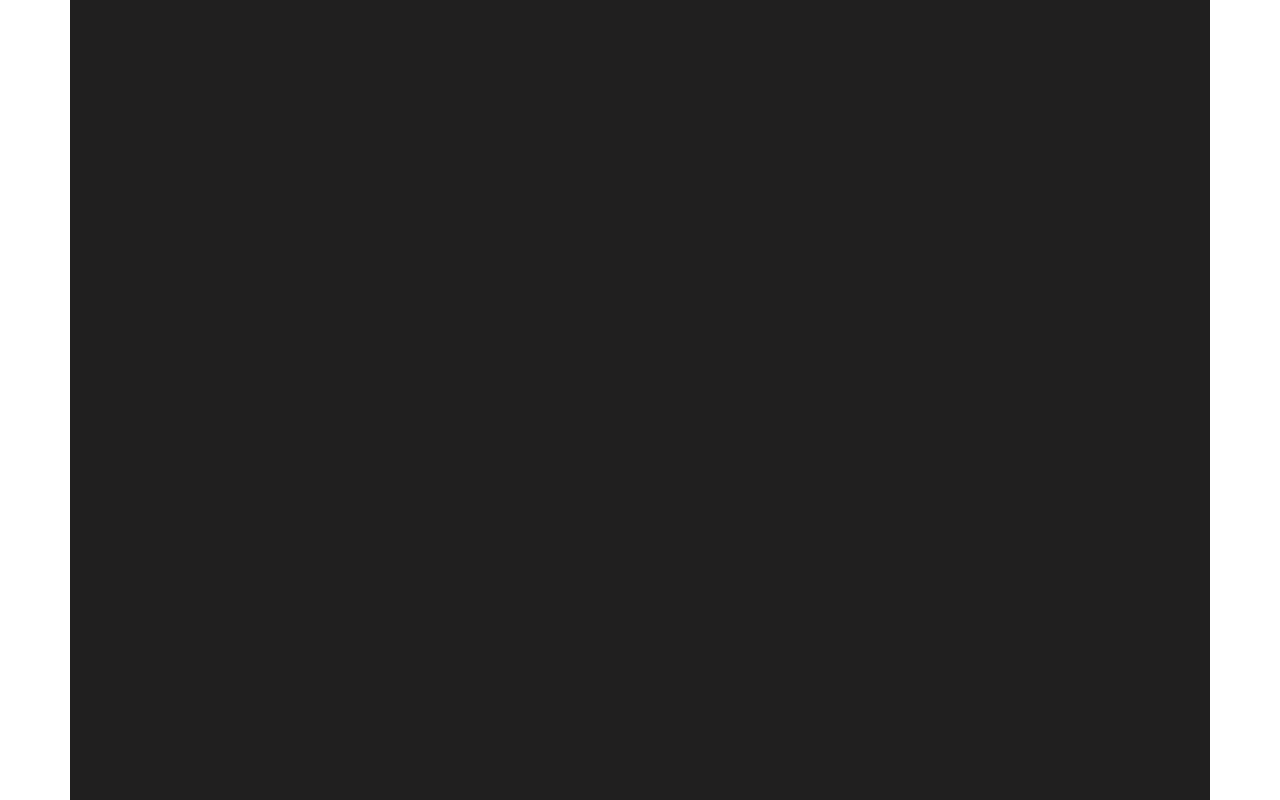
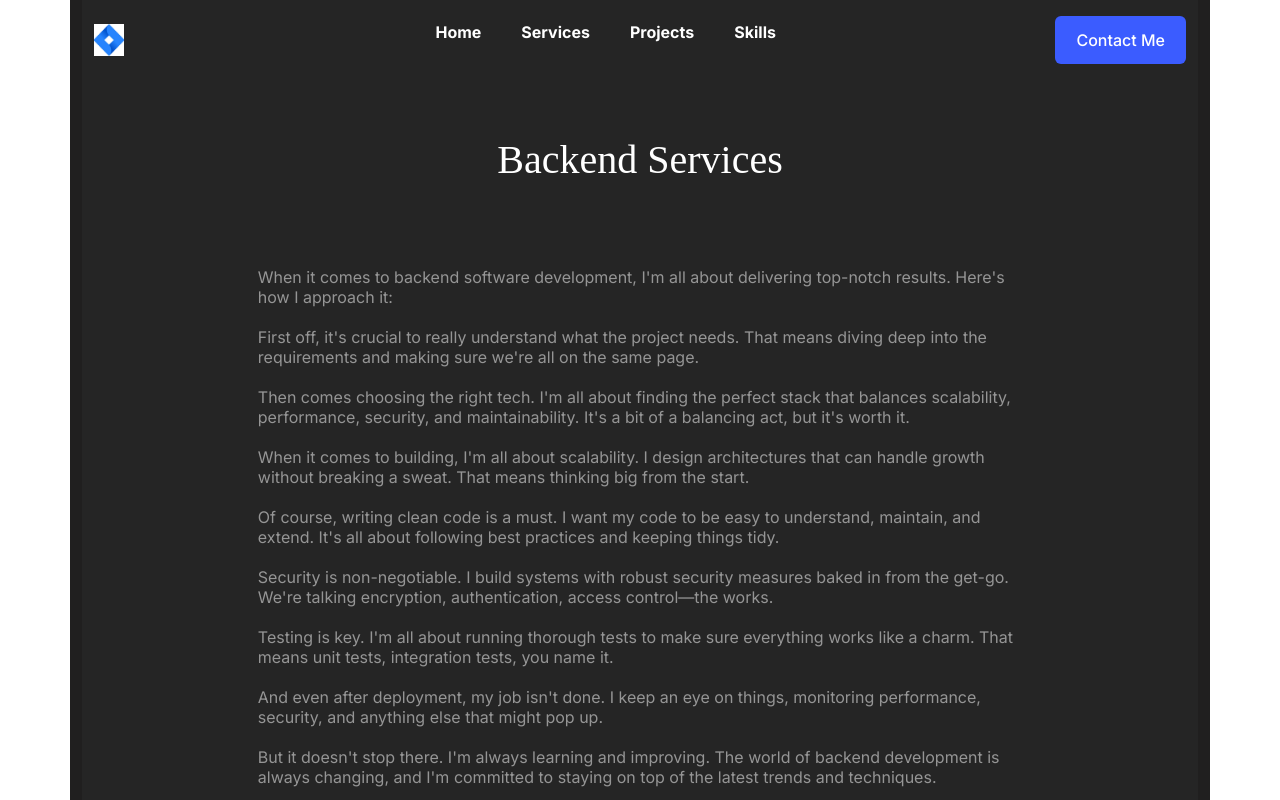
Before and after one commit to DEANKAGO/Portfolio, a React (Create React App) app: page /about/1 in a window 1280 px wide. Before the commit this address had no page. Shown: the top 800 px of the page. Built offline with nearby package versions, Linux system fonts and the light colour scheme; a web font is replaced by a local one.

Commit message:
linked webpages using scrollIntoView

```diff
--- a/src/App.js
+++ b/src/App.js
@@ -14,7 +14,7 @@ function App() {
       <Router>
         <Routes>
           <Route exact path='/' element={<Home />} />
-          <Route exact path='/about' element={<About />} />
+          <Route exact path='/about/:id' element={<About />} />
           <Route exact path='/services' element={<Services />} />
           <Route exact path='/skills' element={<Skills />} />
           <Route exact path='/projects' element={<Projects />} />
--- a/src/components/Footer/Footer.jsx
+++ b/src/components/Footer/Footer.jsx
@@ -2,9 +2,9 @@ import React from 'react';
 import './footer.css';
 import { Container, Row, Col } from 'react-bootstrap';
 
-export const Footer = () => {
+export const Footer = ({ elementRef }) => {
   return (
-    <footer className='footerContainer'>
+    <footer ref={elementRef} className='footerContainer'>
       <div className='footerItems'>
         <div className='footerRow'>
           <div className='footer'>
--- a/src/components/Navbar/Navbar.jsx
+++ b/src/components/Navbar/Navbar.jsx
@@ -1,9 +1,17 @@
-import React from 'react';
+import React, { useRef } from 'react';
 import './navbar.css';
 import Logo from '../../images/logo.jpg';
 import { Link } from 'react-router-dom';
 
-export const Navbar = () => {
+export const Navbar = ({ servicesRef, skillsRef, footerRef }) => {
+  const scrollToServices = () => {
+    servicesRef.current?.scrollIntoView({ behavior: 'smooth' });
+  };
+
+  const scrollToSkills = () => {
+    skillsRef.current?.scrollIntoView({ behavior: 'smooth' });
+  };
+
   return (
     <nav>
       <div className=''>
@@ -19,9 +27,7 @@ export const Navbar = () => {
             </Link>
           </li>
           <li>
-            <Link to='/services'>
-              <a>Services</a>
-            </Link>
+            <a onClick={scrollToServices}>Services</a>
           </li>
           <li>
             <Link to='/projects'>
@@ -29,7 +35,7 @@ export const Navbar = () => {
             </Link>
           </li>
           <li>
-            <a>Skills</a>
+            <a onClick={scrollToSkills}>Skills</a>
           </li>
         </ul>
       </div>
--- a/src/data/Data.js
+++ b/src/data/Data.js
@@ -40,7 +40,48 @@ export const myServices = [
     name: 'Backend Engineer',
     languages: ['Python', 'NodeJs', 'Typescript', 'Django', 'Flask'],
     Header: 'Backend Services',
-    desc: '',
+    desc: <p>
+    When it comes to backend software development, I'm all about
+    delivering top-notch results. Here's how I approach it:
+    <br />
+    <br />
+    First off, it's crucial to really understand what the project needs.
+    That means diving deep into the requirements and making sure we're
+    all on the same page.
+    <br />
+    <br /> Then comes choosing the right tech. I'm all about finding the
+    perfect stack that balances scalability, performance, security, and
+    maintainability. It's a bit of a balancing act, but it's worth it.
+    <br />
+    <br />
+    When it comes to building, I'm all about scalability. I design
+    architectures that can handle growth without breaking a sweat. That
+    means thinking big from the start.
+    <br />
+    <br /> Of course, writing clean code is a must. I want my code to be
+    easy to understand, maintain, and extend. It's all about following
+    best practices and keeping things tidy.
+    <br />
+    <br /> Security is non-negotiable. I build systems with robust
+    security measures baked in from the get-go. We're talking
+    encryption, authentication, access control—the works. <br />
+    <br />
+    Testing is key. I'm all about running thorough tests to make sure
+    everything works like a charm. That means unit tests, integration
+    tests, you name it.
+    <br />
+    <br /> And even after deployment, my job isn't done. I keep an eye
+    on things, monitoring performance, security, and anything else that
+    might pop up.
+    <br />
+    <br /> But it doesn't stop there. I'm always learning and improving.
+    The world of backend development is always changing, and I'm
+    committed to staying on top of the latest trends and techniques.
+    <br />
+    <br /> So yeah, that's how I do backend software development. It's
+    all about delivering solutions that are robust, scalable, secure,
+    and maintainable.
+  </p>,
   },
   {
     id: 2,
--- a/src/pages/About/About.jsx
+++ b/src/pages/About/About.jsx
@@ -4,59 +4,21 @@ import { Container } from 'react-bootstrap';
 import { Footer } from '../../components/Footer/Footer';
 import { Navbar } from '../../components/Navbar/Navbar';
 import { useParams } from 'react-router-dom';
+import { myServices } from '../../data/Data';
 
 export const About = () => {
+  const { id } = useParams();
+  const service = myServices.find((service) =>  service.id === Number(id));
 
   return (
     <Container className='aboutContainer'>
       <Navbar />
       <div className='mt-5'>
         <div className='aboutHeader mb-5 p-2'>
-          <h2 className=''>Backend Services</h2>
+          <h2 className=''>{service?.Header}</h2>
         </div>
         <div className='explain'>
-          <p>
-            When it comes to backend software development, I'm all about
-            delivering top-notch results. Here's how I approach it:
-            <br />
-            <br />
-            First off, it's crucial to really understand what the project needs.
-            That means diving deep into the requirements and making sure we're
-            all on the same page.
-            <br />
-            <br /> Then comes choosing the right tech. I'm all about finding the
-            perfect stack that balances scalability, performance, security, and
-            maintainability. It's a bit of a balancing act, but it's worth it.
-            <br />
-            <br />
-            When it comes to building, I'm all about scalability. I design
-            architectures that can handle growth without breaking a sweat. That
-            means thinking big from the start.
-            <br />
-            <br /> Of course, writing clean code is a must. I want my code to be
-            easy to understand, maintain, and extend. It's all about following
-            best practices and keeping things tidy.
-            <br />
-            <br /> Security is non-negotiable. I build systems with robust
-            security measures baked in from the get-go. We're talking
-            encryption, authentication, access control—the works. <br />
-            <br />
-            Testing is key. I'm all about running thorough tests to make sure
-            everything works like a charm. That means unit tests, integration
-            tests, you name it.
-            <br />
-            <br /> And even after deployment, my job isn't done. I keep an eye
-            on things, monitoring performance, security, and anything else that
-            might pop up.
-            <br />
-            <br /> But it doesn't stop there. I'm always learning and improving.
-            The world of backend development is always changing, and I'm
-            committed to staying on top of the latest trends and techniques.
-            <br />
-            <br /> So yeah, that's how I do backend software development. It's
-            all about delivering solutions that are robust, scalable, secure,
-            and maintainable.
-          </p>
+          {service?.desc}
         </div>
       </div>
       <div className='line m-5'>
--- a/src/pages/Home/Home.jsx
+++ b/src/pages/Home/Home.jsx
@@ -1,4 +1,4 @@
-import React, { useState } from 'react';
+import React, { useState, useRef } from 'react';
 import './home.css';
 import { Navbar } from '../../components/Navbar/Navbar';
 import bgImage from '../../images/portfolio.jpg';
@@ -11,10 +11,17 @@ export const Home = () => {
   const [show, setShow] = useState(false);
   const handleClose = () => setShow(false);
   const handleShow = () => setShow(true);
+  const skillsRef = useRef(null);
+  const servicesRef = useRef(null);
+  const footerRef = useRef(null);
 
   return (
     <div className='container'>
-      <Navbar />
+      <Navbar
+        skillsRef={skillsRef}
+        servicesRef={servicesRef}
+        footerRef={footerRef}
+      />
       <div className='content'>
         <div className='text'>
           <h1 className='intro'>
@@ -29,16 +36,16 @@ export const Home = () => {
             innovative solutions that meet and exceed client expectations.
           </p>
           <button className='btnContact' onClick={handleShow}>
-            Lets Engage
+            Let's Connect
           </button>
         </div>
         <div className='homeImage'>
           <img className='image' src={bgImage} alt='welcome' />
         </div>
       </div>
-      <Services />
-      <Skills />
-      <Footer />
+      <Services elementRef={servicesRef} />
+      <Skills elementRef={skillsRef} />
+      <Footer elementRef={footerRef} />
       <Modal
         show={show}
         onHide={handleClose}
--- a/src/pages/Services/Services.jsx
+++ b/src/pages/Services/Services.jsx
@@ -1,12 +1,12 @@
-import React from 'react';
+import React, { useRef } from 'react';
 import './services.css';
 import { Container, Row, Col, Card, Button, Image } from 'react-bootstrap';
 import { myServices } from '../../data/Data';
 import { Link } from 'react-router-dom';
 
-export const Services = () => {
+export const Services = ({ elementRef }) => {
   return (
-    <Container className='serviceContainer'>
+    <Container ref={elementRef} className='serviceContainer'>
       <div className=''>
         <div className='servicesHeader mb-5'>
           <h2 className=''>My Services</h2>
@@ -28,13 +28,13 @@ export const Services = () => {
                   <Card.Text>
                     <ul className='languages'>
                       {service.languages.map((language) => (
-                        <li>{language.service}</li>
+                        <li>{language}</li>
                       ))}
                     </ul>
                   </Card.Text>
                 </Card.Body>
                 <Card.Footer className='bg-white'>
-                  <Link to='/about${service.id}'>
+                  <Link to={`/about/${service.id}`}>
                     <Button variant='primary'>Learn More</Button>
                   </Link>
                 </Card.Footer>
--- a/src/pages/Skills/Skills.jsx
+++ b/src/pages/Skills/Skills.jsx
@@ -2,9 +2,9 @@ import React from 'react';
 import './skills.css';
 import { Container, Row, Col } from 'react-bootstrap';
 
-export const Skills = () => {
+export const Skills = ({ elementRef }) => {
   return (
-    <Container className='skillsContainer'>
+    <Container ref={elementRef} className='skillsContainer'>
       <div className='mt-5'>
         <div className='skillsHeader mb-5 p-2'>
           <h2 className=''>My Skills</h2>
```
